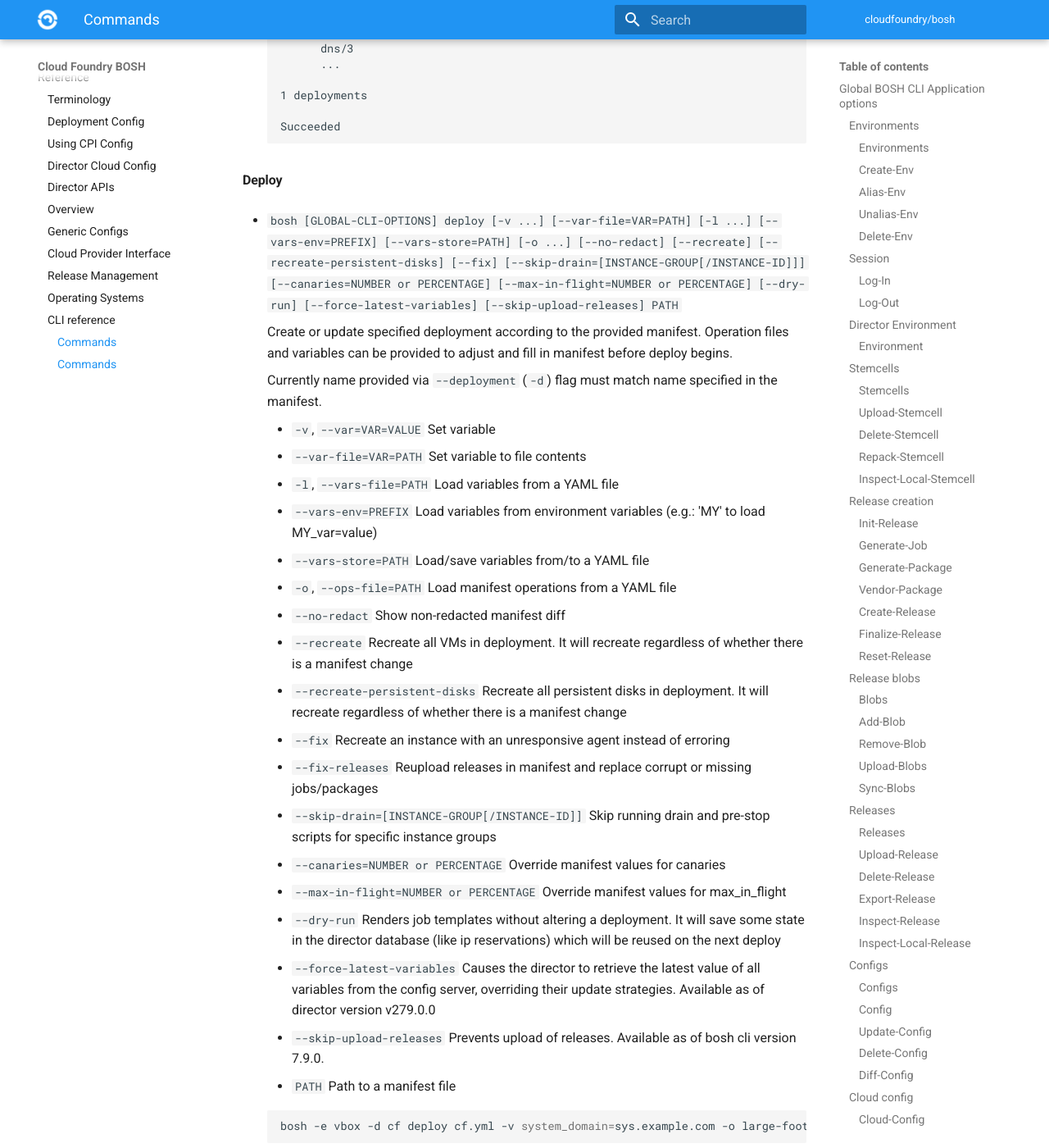
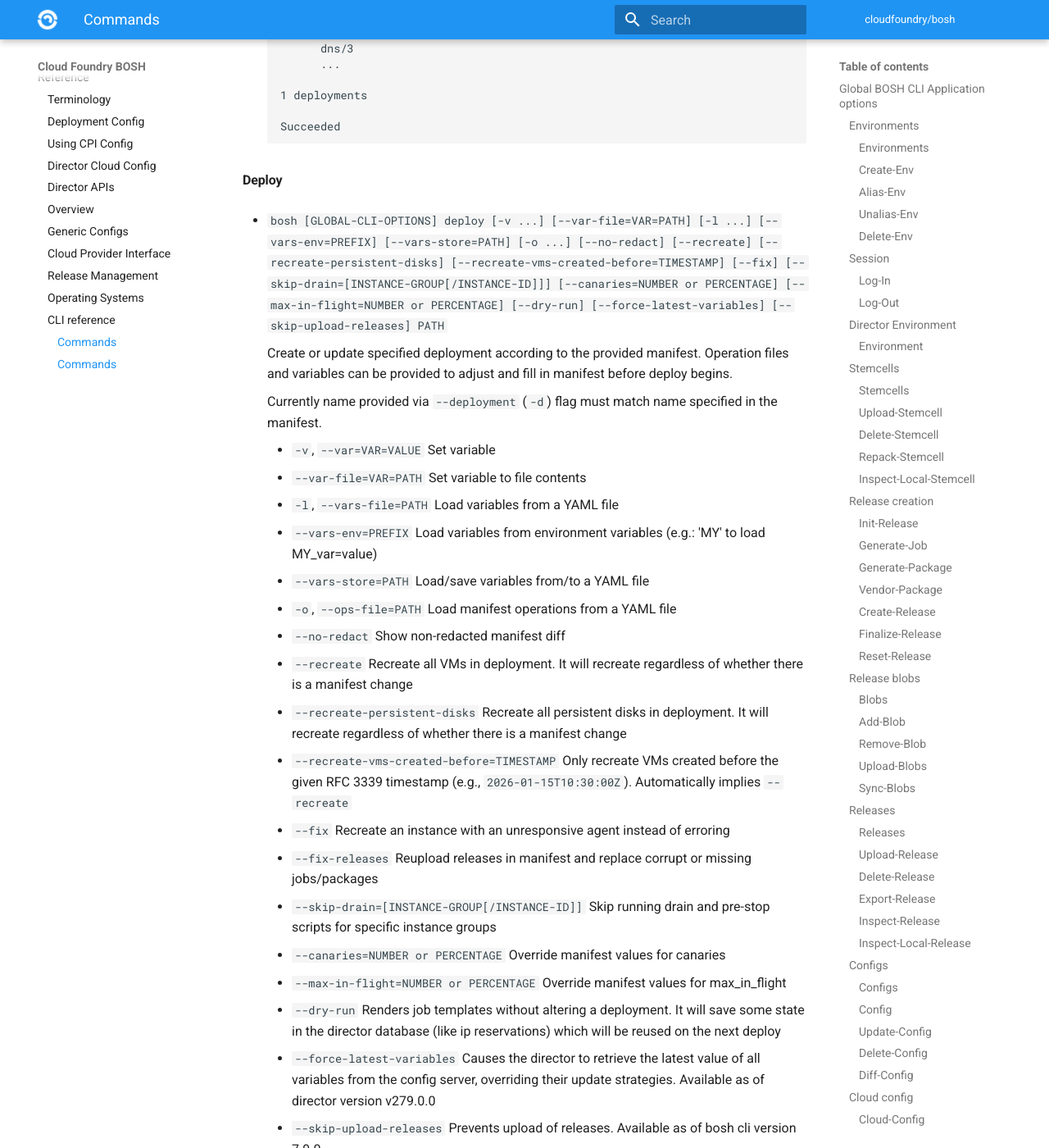
Before and after one commit to cloudfoundry/docs-bosh, an MkDocs documentation site: the page built from content/cli-v2.md, in a window 1280 px wide and 1400 px high, scrolled down 21694 px. Shown: the whole window at 82% size. Built offline with MkDocs 1.6.1 and Material for MkDocs 9.7.7, drawn with Linux system fonts in a browser that asks for light colours; old or Windows-style settings are respelled for this version of MkDocs; some of the changed text lies outside the part shown.

Commit message:
update cli-v2 docs for --recreate-vms-created-before
add docs for both deploy and recreate bosh commands

```diff
--- a/content/cli-v2.md
+++ b/content/cli-v2.md
@@ -945,7 +945,7 @@ See [CPI config](cpi-config.md).
 
 #### Deploy {: #deploy }
 
-- `bosh [GLOBAL-CLI-OPTIONS] deploy [-v ...] [--var-file=VAR=PATH] [-l ...] [--vars-env=PREFIX] [--vars-store=PATH] [-o ...] [--no-redact] [--recreate] [--recreate-persistent-disks] [--fix] [--skip-drain=[INSTANCE-GROUP[/INSTANCE-ID]]] [--canaries=NUMBER or PERCENTAGE] [--max-in-flight=NUMBER or PERCENTAGE] [--dry-run] [--force-latest-variables] [--skip-upload-releases] PATH`
+- `bosh [GLOBAL-CLI-OPTIONS] deploy [-v ...] [--var-file=VAR=PATH] [-l ...] [--vars-env=PREFIX] [--vars-store=PATH] [-o ...] [--no-redact] [--recreate] [--recreate-persistent-disks] [--recreate-vms-created-before=TIMESTAMP] [--fix] [--skip-drain=[INSTANCE-GROUP[/INSTANCE-ID]]] [--canaries=NUMBER or PERCENTAGE] [--max-in-flight=NUMBER or PERCENTAGE] [--dry-run] [--force-latest-variables] [--skip-upload-releases] PATH`
 
     Create or update specified deployment according to the provided manifest. Operation files and variables can be provided to adjust and fill in manifest before deploy begins.
 
@@ -960,6 +960,7 @@ See [CPI config](cpi-config.md).
     - `--no-redact` Show non-redacted manifest diff
     - `--recreate` Recreate all VMs in deployment. It will recreate regardless of whether there is a manifest change
     - `--recreate-persistent-disks` Recreate all persistent disks in deployment. It will recreate regardless of whether there is a manifest change
+    - `--recreate-vms-created-before=TIMESTAMP` Only recreate VMs created before the given RFC 3339 timestamp (e.g., `2026-01-15T10:30:00Z`). Automatically implies `--recreate`
     - `--fix` Recreate an instance with an unresponsive agent instead of erroring
     - `--fix-releases` Reupload releases in manifest and replace corrupt or missing jobs/packages
     - `--skip-drain=[INSTANCE-GROUP[/INSTANCE-ID]]` Skip running drain and pre-stop scripts for specific instance groups
@@ -1025,12 +1026,13 @@ See [CPI config](cpi-config.md).
 
 #### Recreate {: #recreate }
 
-- `bosh [GLOBAL-CLI-OPTIONS] recreate [--skip-drain] [--fix] [--canaries=NUMBER or PERCENTAGE] [--max-in-flight=NUMBER or PERCENTAGE] [--dry-run] [--converge] [--no-converge] [INSTANCE-GROUP[/INSTANCE-ID]]`
+- `bosh [GLOBAL-CLI-OPTIONS] recreate [--skip-drain] [--fix] [--vms-created-before=TIMESTAMP] [--canaries=NUMBER or PERCENTAGE] [--max-in-flight=NUMBER or PERCENTAGE] [--dry-run] [--converge] [--no-converge] [INSTANCE-GROUP[/INSTANCE-ID]]`
 
     Recreates VMs for specified instances. Follows typical instance lifecycle.
 
     - `--skip-drain` skip running drain scripts; Also skip pre-stop scripts as of director version v270.0.0
     - `--fix` recover an instance with an unresponsive agent instead of erroring
+    - `--vms-created-before=TIMESTAMP` only recreate VMs created before the given RFC 3339 timestamp (e.g., `2026-01-15T10:30:00Z`)
     - `--canaries=NUMBER or PERCENTAGE` override manifest values for `canaries`
     - `--max-in-flight=NUMBER or PERCENTAGE` override manifest values for `max_in_flight`
     - `--dry-run` run through as many operations as possible without altering deployment
```
